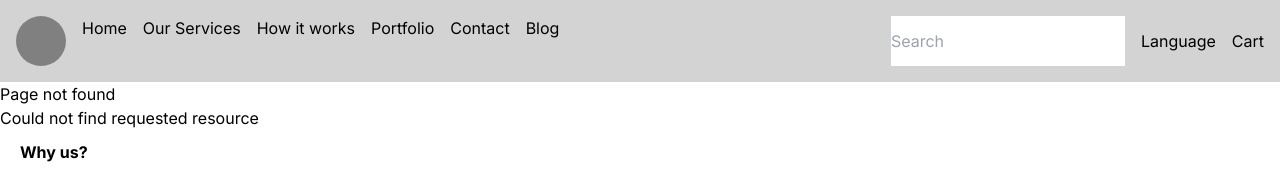
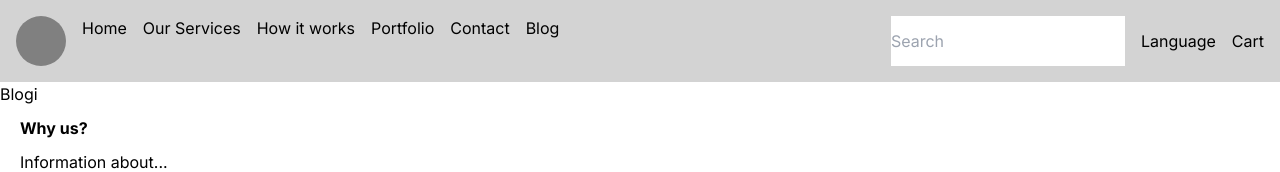
Before and after one commit to ikarrila/Homebox, a Next.js app in the folder frontend/: page /blog in a window 1280 px wide. Before the commit this address had no page. Shown: the top 172 px of the page. Built offline with nearby package versions, Linux system fonts and the light colour scheme.

Commit message:
Created page.js file and folder for Blog portion of Navbar

```diff
--- a/frontend/components/Navbar.js
+++ b/frontend/components/Navbar.js
@@ -25,7 +25,7 @@ export default function Navbar() {
         </div>
         <a href="#">Portfolio</a>
         <a href="#">Contact</a>
-        <a href="#">Blog</a>
+        <Link href="/blog">Blog</Link>
       </div>
       <div style={{ display: "flex", gap: "1rem" }}>
         <input type="search" placeholder="Search" />
--- /dev/null
+++ b/frontend/src/app/blog/page.js
@@ -0,0 +1,4 @@
+export default function blog() {
+    return (<h1>Blogi</h1>
+    );
+}
```
